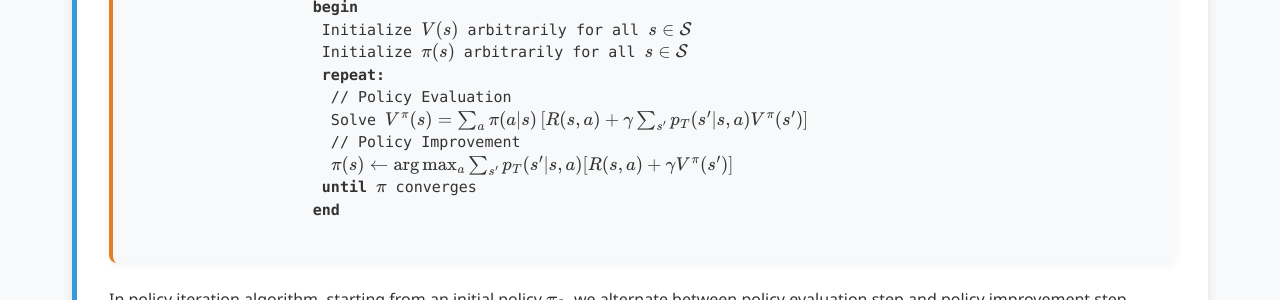
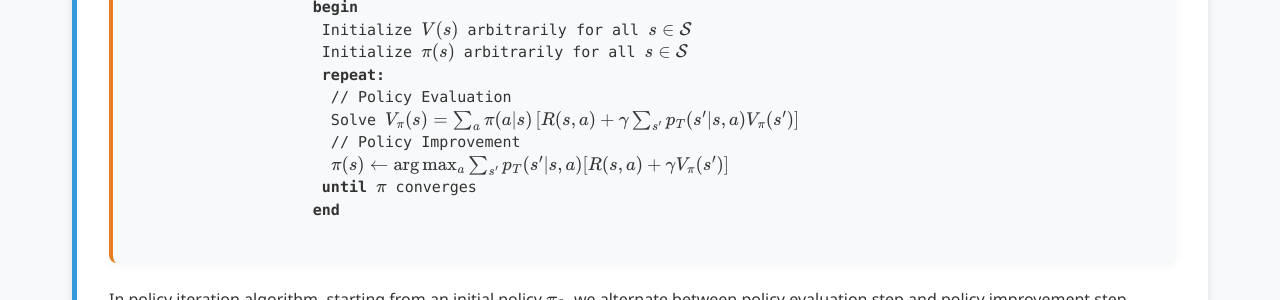
Before and after one commit to Yusukey01/yusukey01.github.io, a Jekyll site: the page built from Mathematics/Machine_learning/intro_RL.html, in a window 1280 px wide and 900 px high, scrolled down 7062 px. Shown: the part 152-452 px from the top of the window. Built offline with Jekyll 4.4.1, drawn with Linux system fonts in a browser that asks for light colours.

Commit message:
update RL

```diff
--- a/Mathematics/Machine_learning/intro_RL.html
+++ b/Mathematics/Machine_learning/intro_RL.html
@@ -477,9 +477,9 @@ uses_python: false
                     &emsp;Initialize \(\pi(s)\) arbitrarily for all \(s \in \mathcal{S}\)
                     &emsp;<strong>repeat:</strong>
                     &emsp;&emsp;// Policy Evaluation
-                    &emsp;&emsp;Solve \(V^{\pi}(s) = \sum_a \pi(a|s) \left[R(s,a) + \gamma \sum_{s'} p_T(s'|s,a) V^{\pi}(s')\right]\)
+                    &emsp;&emsp;Solve \(V_{\pi}(s) = \sum_a \pi(a|s) \left[R(s,a) + \gamma \sum_{s'} p_T(s'|s,a) V_{\pi}(s')\right]\)
                     &emsp;&emsp;// Policy Improvement
-                    &emsp;&emsp;\(\pi(s) \leftarrow \arg\max_a \sum_{s'} p_T(s'|s,a)[R(s,a) + \gamma V^{\pi}(s')]\)
+                    &emsp;&emsp;\(\pi(s) \leftarrow \arg\max_a \sum_{s'} p_T(s'|s,a)[R(s,a) + \gamma V_{\pi}(s')]\)
                     &emsp;<strong>until</strong> \(\pi\) converges
                     <strong>end</strong>
                 </div>
```
